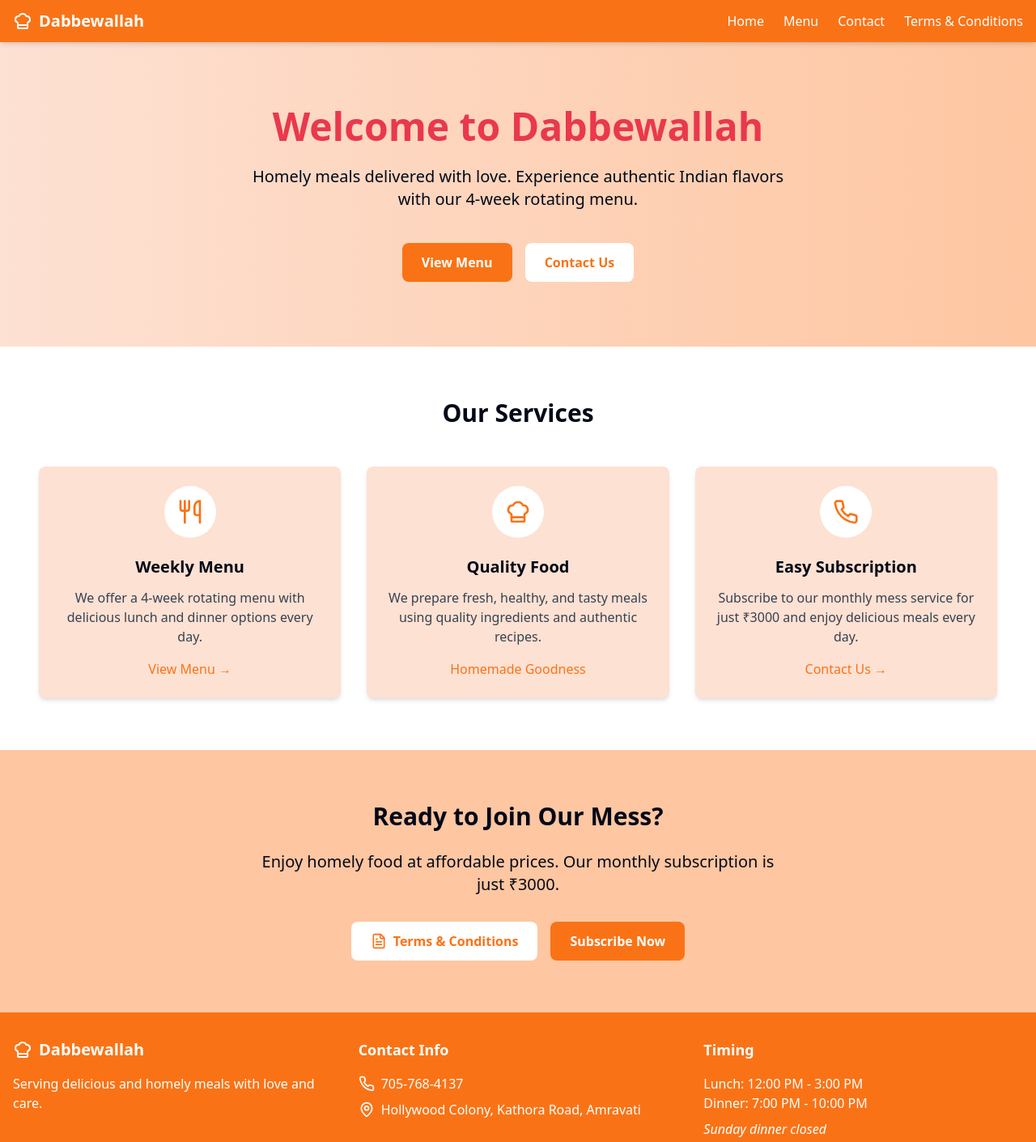
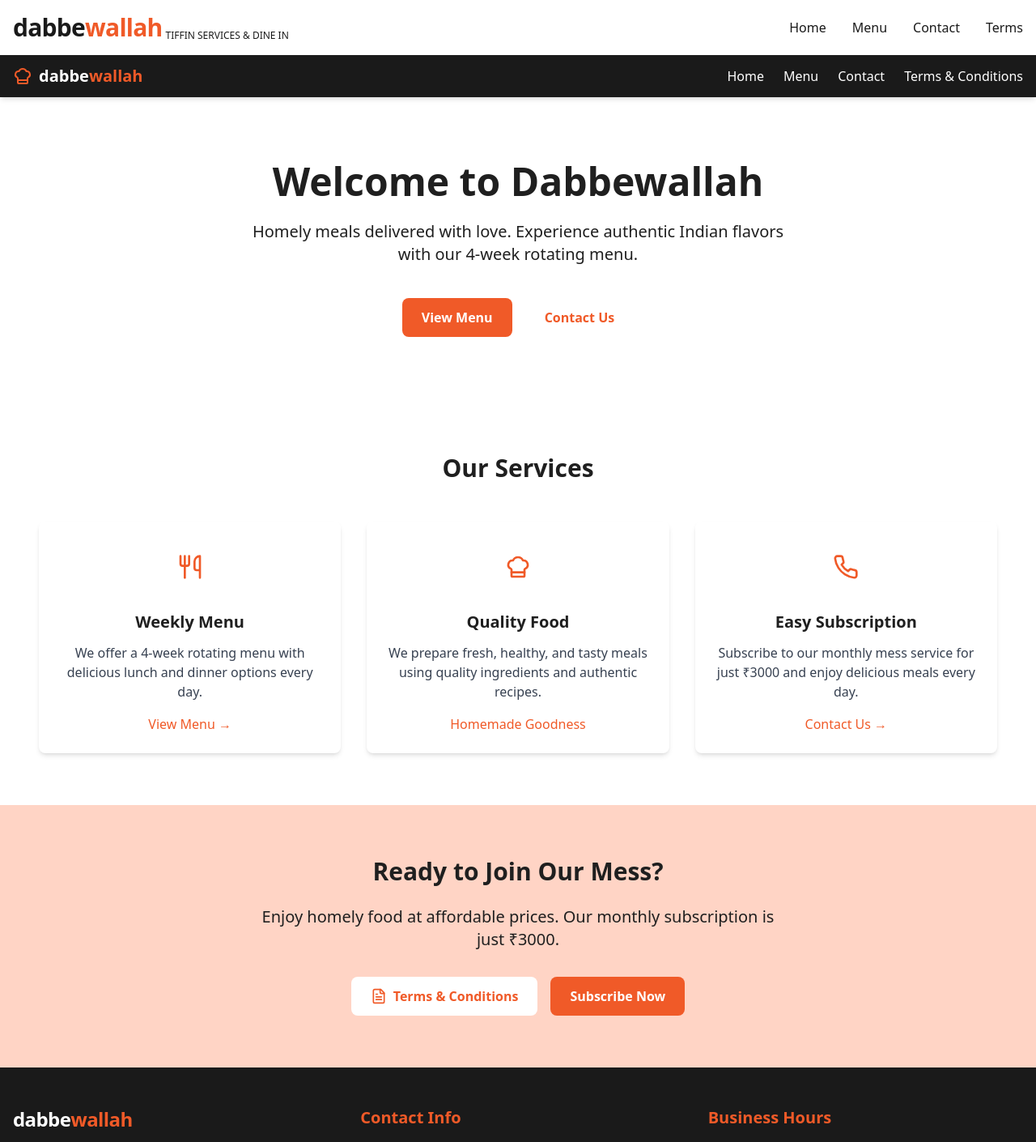
Before and after one commit to yashrajankar/dabbewallah-menu-delight, a React (Vite) app: page / in a window 1280 px wide. Shown: the top 1410 px of the page at 81% size. Built offline with nearby package versions, Linux system fonts and the light colour scheme.

Commit message:
Add color theme and logo
Implement the color theme and logo for the website.

```diff
--- a/src/App.tsx
+++ b/src/App.tsx
@@ -4,12 +4,15 @@ import { Toaster as Sonner } from "@/components/ui/sonner";
 import { TooltipProvider } from "@/components/ui/tooltip";
 import { QueryClient, QueryClientProvider } from "@tanstack/react-query";
 import { BrowserRouter, Routes, Route } from "react-router-dom";
+import { useState } from "react";
+
 import Home from "./pages/Home";
 import Menu from "./pages/Menu";
 import Contact from "./pages/Contact";
 import Terms from "./pages/Terms";
 import NotFound from "./pages/NotFound";
-import { useState } from "react";
+import Header from "./components/Header";
+import Footer from "./components/Footer";
 
 const App = () => {
   // Create a new QueryClient instance inside the component
@@ -21,6 +24,9 @@ const App = () => {
         <Toaster />
         <Sonner />
         <BrowserRouter>
+          <div className="flex flex-col min-h-screen">
+            <Header />
+            <main className="flex-grow">
               <Routes>
                 <Route path="/" element={<Home />} />
                 <Route path="/menu" element={<Menu />} />
@@ -28,6 +34,9 @@ const App = () => {
                 <Route path="/terms" element={<Terms />} />
                 <Route path="*" element={<NotFound />} />
               </Routes>
+            </main>
+            <Footer />
+          </div>
         </BrowserRouter>
       </TooltipProvider>
     </QueryClientProvider>
--- a/src/components/Footer.tsx
+++ b/src/components/Footer.tsx
@@ -1,43 +1,83 @@
 
-import { ChefHat, Phone, MapPin } from 'lucide-react';
+import { ChefHat, Phone, MapPin, Clock } from 'lucide-react';
+import { Link } from 'react-router-dom';
 
 const Footer = () => {
   return (
-    <footer className="bg-dabbewallah-orange text-white">
-      <div className="container mx-auto px-4 py-8">
-        <div className="grid grid-cols-1 md:grid-cols-3 gap-8">
+    <footer className="bg-dabbewallah-black text-white">
+      <div className="container mx-auto px-4 py-12">
+        <div className="grid grid-cols-1 md:grid-cols-3 gap-10">
           <div className="flex flex-col items-center md:items-start">
-            <div className="flex items-center space-x-2 mb-4">
-              <ChefHat className="h-6 w-6" />
-              <span className="text-xl font-bold">Dabbewallah</span>
+            <div className="flex items-center mb-4">
+              <div className="flex items-end">
+                <span className="text-white text-2xl font-bold tracking-tight">dabbe</span>
+                <span className="text-dabbewallah-orange text-2xl font-bold tracking-tight">wallah</span>
+              </div>
             </div>
-            <p className="text-center md:text-left">
-              Serving delicious and homely meals with love and care.
+            <p className="text-center md:text-left text-gray-300 mt-2">
+              Serving delicious and homely meals with love and care since 2015.
             </p>
-          </div>
-
-          <div className="flex flex-col items-center md:items-start">
-            <h3 className="text-lg font-semibold mb-4">Contact Info</h3>
-            <div className="flex items-center space-x-2 mb-2">
-              <Phone className="h-5 w-5" />
-              <span>705-768-4137</span>
-            </div>
-            <div className="flex items-center space-x-2">
-              <MapPin className="h-5 w-5" />
-              <span>Hollywood Colony, Kathora Road, Amravati</span>
+            <div className="flex space-x-4 mt-6">
+              <a href="#" className="text-white hover:text-dabbewallah-orange transition-colors">
+                <svg xmlns="http://www.w3.org/2000/svg" width="24" height="24" viewBox="0 0 24 24" fill="none" stroke="currentColor" strokeWidth="2" strokeLinecap="round" strokeLinejoin="round" className="w-5 h-5">
+                  <path d="M18 2h-3a5 5 0 0 0-5 5v3H7v4h3v8h4v-8h3l1-4h-4V7a1 1 0 0 1 1-1h3z"></path>
+                </svg>
+              </a>
+              <a href="#" className="text-white hover:text-dabbewallah-orange transition-colors">
+                <svg xmlns="http://www.w3.org/2000/svg" width="24" height="24" viewBox="0 0 24 24" fill="none" stroke="currentColor" strokeWidth="2" strokeLinecap="round" strokeLinejoin="round" className="w-5 h-5">
+                  <rect x="2" y="2" width="20" height="20" rx="5" ry="5"></rect>
+                  <path d="M16 11.37A4 4 0 1 1 12.63 8 4 4 0 0 1 16 11.37z"></path>
+                  <line x1="17.5" y1="6.5" x2="17.51" y2="6.5"></line>
+                </svg>
+              </a>
             </div>
           </div>
 
           <div className="flex flex-col items-center md:items-start">
-            <h3 className="text-lg font-semibold mb-4">Timing</h3>
-            <p>Lunch: 12:00 PM - 3:00 PM</p>
-            <p>Dinner: 7:00 PM - 10:00 PM</p>
-            <p className="mt-2 italic">Sunday dinner closed</p>
+            <h3 className="text-xl font-semibold mb-4 text-dabbewallah-orange">Contact Info</h3>
+            <div className="flex items-start space-x-3 mb-3">
+              <Phone className="h-5 w-5 text-dabbewallah-yellow mt-0.5" />
+              <span className="text-gray-300">705-768-4137</span>
+            </div>
+            <div className="flex items-start space-x-3">
+              <MapPin className="h-5 w-5 text-dabbewallah-yellow mt-0.5" />
+              <span className="text-gray-300">Hollywood Colony, Kathora Road, Amravati</span>
+            </div>
+          </div>
+
+          <div className="flex flex-col items-center md:items-start">
+            <h3 className="text-xl font-semibold mb-4 text-dabbewallah-orange">Business Hours</h3>
+            <div className="flex items-start space-x-3 mb-3">
+              <Clock className="h-5 w-5 text-dabbewallah-yellow mt-0.5" />
+              <div>
+                <p className="text-gray-300">Lunch: 12:00 PM - 3:00 PM</p>
+                <p className="text-gray-300">Dinner: 7:00 PM - 10:00 PM</p>
+                <p className="text-gray-300 mt-2 italic">Sunday dinner closed</p>
+              </div>
+            </div>
           </div>
         </div>
 
-        <div className="mt-8 pt-6 border-t border-white/20 text-center">
-          <p>&copy; {new Date().getFullYear()} Dabbewallah. All rights reserved.</p>
+        <div className="mt-12 pt-6 border-t border-gray-800">
+          <div className="flex flex-col md:flex-row justify-between items-center">
+            <p className="text-gray-400 text-sm">
+              &copy; {new Date().getFullYear()} Dabbewallah. All rights reserved.
+            </p>
+            <div className="mt-4 md:mt-0 flex space-x-6">
+              <Link to="/" className="text-gray-400 hover:text-dabbewallah-orange text-sm transition-colors">
+                Home
+              </Link>
+              <Link to="/menu" className="text-gray-400 hover:text-dabbewallah-orange text-sm transition-colors">
+                Menu
+              </Link>
+              <Link to="/contact" className="text-gray-400 hover:text-dabbewallah-orange text-sm transition-colors">
+                Contact
+              </Link>
+              <Link to="/terms" className="text-gray-400 hover:text-dabbewallah-orange text-sm transition-colors">
+                Terms
+              </Link>
+            </div>
+          </div>
         </div>
       </div>
     </footer>
--- /dev/null
+++ b/src/components/Header.tsx
@@ -0,0 +1,91 @@
+
+import { Link } from 'react-router-dom';
+import { ChefHat, Menu, X } from 'lucide-react';
+import { useState } from 'react';
+
+const Header = () => {
+  const [isOpen, setIsOpen] = useState(false);
+
+  const toggleMenu = () => {
+    setIsOpen(!isOpen);
+  };
+
+  return (
+    <header className="bg-white shadow-md sticky top-0 z-50">
+      <div className="container mx-auto px-4 py-4">
+        <div className="flex justify-between items-center">
+          <Link to="/" className="flex items-center space-x-1">
+            <div className="flex items-end">
+              <span className="text-dabbewallah-black text-2xl md:text-3xl font-bold tracking-tight">dabbe</span>
+              <span className="text-dabbewallah-orange text-2xl md:text-3xl font-bold tracking-tight">wallah</span>
+              <span className="ml-1 text-xs text-dabbewallah-black font-medium hidden md:inline-block">TIFFIN SERVICES & DINE IN</span>
+            </div>
+          </Link>
+
+          {/* Desktop Menu */}
+          <nav className="hidden md:flex space-x-8">
+            <Link to="/" className="text-dabbewallah-black hover:text-dabbewallah-orange transition-colors font-medium">
+              Home
+            </Link>
+            <Link to="/menu" className="text-dabbewallah-black hover:text-dabbewallah-orange transition-colors font-medium">
+              Menu
+            </Link>
+            <Link to="/contact" className="text-dabbewallah-black hover:text-dabbewallah-orange transition-colors font-medium">
+              Contact
+            </Link>
+            <Link to="/terms" className="text-dabbewallah-black hover:text-dabbewallah-orange transition-colors font-medium">
+              Terms
+            </Link>
+          </nav>
+
+          {/* Mobile Menu Button */}
+          <button
+            onClick={toggleMenu}
+            className="md:hidden text-dabbewallah-black focus:outline-none"
+            aria-label="Toggle menu"
+          >
+            {isOpen ? <X size={24} /> : <Menu size={24} />}
+          </button>
+        </div>
+
+        {/* Mobile Menu */}
+        {isOpen && (
+          <div className="md:hidden py-4 animate-fade-in">
+            <nav className="flex flex-col space-y-4">
+              <Link
+                to="/"
+                className="text-dabbewallah-black hover:text-dabbewallah-orange transition-colors font-medium px-2 py-1"
+                onClick={() => setIsOpen(false)}
+              >
+                Home
+              </Link>
+              <Link
+                to="/menu"
+                className="text-dabbewallah-black hover:text-dabbewallah-orange transition-colors font-medium px-2 py-1"
+                onClick={() => setIsOpen(false)}
+              >
+                Menu
+              </Link>
+              <Link
+                to="/contact"
+                className="text-dabbewallah-black hover:text-dabbewallah-orange transition-colors font-medium px-2 py-1"
+                onClick={() => setIsOpen(false)}
+              >
+                Contact
+              </Link>
+              <Link
+                to="/terms"
+                className="text-dabbewallah-black hover:text-dabbewallah-orange transition-colors font-medium px-2 py-1"
+                onClick={() => setIsOpen(false)}
+              >
+                Terms
+              </Link>
+            </nav>
+          </div>
+        )}
+      </div>
+    </header>
+  );
+};
+
+export default Header;
--- a/src/components/Navbar.tsx
+++ b/src/components/Navbar.tsx
@@ -11,20 +11,23 @@ const Navbar = () => {
   };
 
   return (
-    <nav className="bg-dabbewallah-orange text-white shadow-md sticky top-0 z-50">
+    <nav className="bg-dabbewallah-black text-white shadow-md sticky top-0 z-50">
       <div className="container mx-auto px-4 py-3">
         <div className="flex justify-between items-center">
           <Link to="/" className="flex items-center space-x-2">
-            <ChefHat className="h-6 w-6" />
-            <span className="text-xl font-bold">Dabbewallah</span>
+            <ChefHat className="h-6 w-6 text-dabbewallah-orange" />
+            <div className="flex items-end">
+              <span className="text-white text-xl font-bold">dabbe</span>
+              <span className="text-dabbewallah-orange text-xl font-bold">wallah</span>
+            </div>
           </Link>
 
           {/* Desktop Menu */}
           <div className="hidden md:flex space-x-6">
-            <Link to="/" className="hover:text-dabbewallah-peach transition-colors">Home</Link>
-            <Link to="/menu" className="hover:text-dabbewallah-peach transition-colors">Menu</Link>
-            <Link to="/contact" className="hover:text-dabbewallah-peach transition-colors">Contact</Link>
-            <Link to="/terms" className="hover:text-dabbewallah-peach transition-colors">Terms & Conditions</Link>
+            <Link to="/" className="hover:text-dabbewallah-orange transition-colors">Home</Link>
+            <Link to="/menu" className="hover:text-dabbewallah-orange transition-colors">Menu</Link>
+            <Link to="/contact" className="hover:text-dabbewallah-orange transition-colors">Contact</Link>
+            <Link to="/terms" className="hover:text-dabbewallah-orange transition-colors">Terms & Conditions</Link>
           </div>
 
           {/* Mobile Menu Button */}
@@ -39,12 +42,12 @@ const Navbar = () => {
 
       {/* Mobile Menu Panel */}
       {isOpen && (
-        <div className="md:hidden bg-dabbewallah-orange animate-fade-in">
+        <div className="md:hidden bg-dabbewallah-black animate-fade-in">
           <div className="container mx-auto px-4 py-2 flex flex-col space-y-3">
-            <Link to="/" className="py-2 hover:text-dabbewallah-peach" onClick={toggleMenu}>Home</Link>
-            <Link to="/menu" className="py-2 hover:text-dabbewallah-peach" onClick={toggleMenu}>Menu</Link>
-            <Link to="/contact" className="py-2 hover:text-dabbewallah-peach" onClick={toggleMenu}>Contact</Link>
-            <Link to="/terms" className="py-2 hover:text-dabbewallah-peach" onClick={toggleMenu}>Terms & Conditions</Link>
+            <Link to="/" className="py-2 hover:text-dabbewallah-orange" onClick={toggleMenu}>Home</Link>
+            <Link to="/menu" className="py-2 hover:text-dabbewallah-orange" onClick={toggleMenu}>Menu</Link>
+            <Link to="/contact" className="py-2 hover:text-dabbewallah-orange" onClick={toggleMenu}>Contact</Link>
+            <Link to="/terms" className="py-2 hover:text-dabbewallah-orange" onClick={toggleMenu}>Terms & Conditions</Link>
           </div>
         </div>
       )}
--- a/src/index.css
+++ b/src/index.css
@@ -6,88 +6,82 @@
 @layer base {
   :root {
     --background: 0 0% 100%;
-    --foreground: 222.2 84% 4.9%;
+    --foreground: 0 0% 12%;
 
     --card: 0 0% 100%;
-    --card-foreground: 222.2 84% 4.9%;
+    --card-foreground: 0 0% 12%;
 
     --popover: 0 0% 100%;
-    --popover-foreground: 222.2 84% 4.9%;
+    --popover-foreground: 0 0% 12%;
 
-    --primary: 222.2 47.4% 11.2%;
-    --primary-foreground: 210 40% 98%;
+    --primary: 16 100% 52%;
+    --primary-foreground: 0 0% 100%;
 
-    --secondary: 210 40% 96.1%;
-    --secondary-foreground: 222.2 47.4% 11.2%;
+    --secondary: 42 100% 60%;
+    --secondary-foreground: 0 0% 12%;
 
-    --muted: 210 40% 96.1%;
-    --muted-foreground: 215.4 16.3% 46.9%;
+    --muted: 0 0% 96%;
+    --muted-foreground: 0 0% 45%;
 
-    --accent: 210 40% 96.1%;
-    --accent-foreground: 222.2 47.4% 11.2%;
+    --accent: 16 100% 52%;
+    --accent-foreground: 0 0% 100%;
 
     --destructive: 0 84.2% 60.2%;
-    --destructive-foreground: 210 40% 98%;
+    --destructive-foreground: 0 0% 98%;
 
-    --border: 214.3 31.8% 91.4%;
-    --input: 214.3 31.8% 91.4%;
-    --ring: 222.2 84% 4.9%;
+    --border: 0 0% 89%;
+    --input: 0 0% 89%;
+    --ring: 16 100% 52%;
 
     --radius: 0.5rem;
 
     --sidebar-background: 0 0% 98%;
-
-    --sidebar-foreground: 240 5.3% 26.1%;
-
-    --sidebar-primary: 240 5.9% 10%;
-
+    --sidebar-foreground: 0 0% 12%;
+    --sidebar-primary: 16 100% 52%;
     --sidebar-primary-foreground: 0 0% 98%;
-
-    --sidebar-accent: 240 4.8% 95.9%;
-
-    --sidebar-accent-foreground: 240 5.9% 10%;
-
-    --sidebar-border: 220 13% 91%;
-
-    --sidebar-ring: 217.2 91.2% 59.8%;
+    --sidebar-accent: 0 0% 95%;
+    --sidebar-accent-foreground: 0 0% 12%;
+    --sidebar-border: 0 0% 89%;
+    --sidebar-ring: 16 100% 52%;
   }
 
   .dark {
-    --background: 222.2 84% 4.9%;
-    --foreground: 210 40% 98%;
+    --background: 0 0% 12%;
+    --foreground: 0 0% 98%;
 
-    --card: 222.2 84% 4.9%;
-    --card-foreground: 210 40% 98%;
+    --card: 0 0% 15%;
+    --card-foreground: 0 0% 98%;
 
-    --popover: 222.2 84% 4.9%;
-    --popover-foreground: 210 40% 98%;
+    --popover: 0 0% 15%;
+    --popover-foreground: 0 0% 98%;
 
-    --primary: 210 40% 98%;
-    --primary-foreground: 222.2 47.4% 11.2%;
+    --primary: 16 100% 52%;
+    --primary-foreground: 0 0% 100%;
 
-    --secondary: 217.2 32.6% 17.5%;
-    --secondary-foreground: 210 40% 98%;
+    --secondary: 42 100% 60%;
+    --secondary-foreground: 0 0% 12%;
 
-    --muted: 217.2 32.6% 17.5%;
-    --muted-foreground: 215 20.2% 65.1%;
+    --muted: 0 0% 20%;
+    --muted-foreground: 0 0% 65%;
 
-    --accent: 217.2 32.6% 17.5%;
-    --accent-foreground: 210 40% 98%;
+    --accent: 16 100% 52%;
+    --accent-foreground: 0 0% 100%;
 
     --destructive: 0 62.8% 30.6%;
-    --destructive-foreground: 210 40% 98%;
+    --destructive-foreground: 0 0% 98%;
 
-    --border: 217.2 32.6% 17.5%;
-    --input: 217.2 32.6% 17.5%;
-    --ring: 212.7 26.8% 83.9%;
-    --sidebar-background: 240 5.9% 10%;
-    --sidebar-foreground: 240 4.8% 95.9%;
-    --sidebar-primary: 224.3 76.3% 48%;
+    --border: 0 0% 25%;
+    --input: 0 0% 25%;
+    --ring: 16 100% 52%;
+
+    --sidebar-background: 0 0% 15%;
+    --sidebar-foreground: 0 0% 98%;
+    --sidebar-primary: 16 100% 52%;
     --sidebar-primary-foreground: 0 0% 100%;
-    --sidebar-accent: 240 3.7% 15.9%;
-    --sidebar-accent-foreground: 240 4.8% 95.9%;
-    --sidebar-border: 240 3.7% 15.9%;
-    --sidebar-ring: 217.2 91.2% 59.8%;
+    --sidebar-accent: 0 0% 20%;
+    --sidebar-accent-foreground: 0 0% 98%;
+    --sidebar-border: 0 0% 25%;
+    --sidebar-ring: 16 100% 52%;
   }
 }
 
@@ -100,3 +94,25 @@
     @apply bg-background text-foreground;
   }
 }
+
+@layer components {
+  .dabbewallah-container {
+    @apply container mx-auto px-4 md:px-6 py-8;
+  }
+
+  .section-title {
+    @apply text-3xl md:text-4xl font-bold mb-8 text-foreground;
+  }
+
+  .dabbewallah-card {
+    @apply bg-white rounded-lg shadow-md hover:shadow-lg transition-all duration-300 overflow-hidden border border-border;
+  }
+
+  .primary-btn {
+    @apply bg-primary text-primary-foreground hover:bg-primary/90 px-6 py-3 rounded-md font-medium transition-colors;
+  }
+
+  .secondary-btn {
+    @apply bg-secondary text-secondary-foreground hover:bg-secondary/90 px-6 py-3 rounded-md font-medium transition-colors;
+  }
+}
--- a/tailwind.config.ts
+++ b/tailwind.config.ts
@@ -64,10 +64,12 @@ export default {
 					ring: 'hsl(var(--sidebar-ring))'
 				},
 				dabbewallah: {
-					orange: '#F97316',
-					'soft-orange': '#FEC6A1',
-					peach: '#FDE1D3',
-					red: '#ea384c'
+					black: '#1A1A1A',
+					orange: '#F05A28',
+					'light-orange': '#FF7D54',
+					yellow: '#FFC72C',
+					'soft-orange': '#FFD4C5',
+					'light-yellow': '#FFE68C'
 				}
 			},
 			borderRadius: {
@@ -101,12 +103,23 @@ export default {
 						opacity: '1',
 						transform: 'translateY(0)'
 					}
+				},
+				'slide-in-right': {
+					'0%': {
+						opacity: '0',
+						transform: 'translateX(20px)'
+					},
+					'100%': {
+						opacity: '1',
+						transform: 'translateX(0)'
+					}
 				}
 			},
 			animation: {
 				'accordion-down': 'accordion-down 0.2s ease-out',
 				'accordion-up': 'accordion-up 0.2s ease-out',
-				'fade-in': 'fade-in 0.5s ease-out'
+				'fade-in': 'fade-in 0.5s ease-out',
+				'slide-in-right': 'slide-in-right 0.5s ease-out'
 			}
 		}
 	},
```
Also changed, not shown: public/logo.svg (added), public/site.webmanifest (added). Lines whose indentation alone changed are shown as unchanged.
